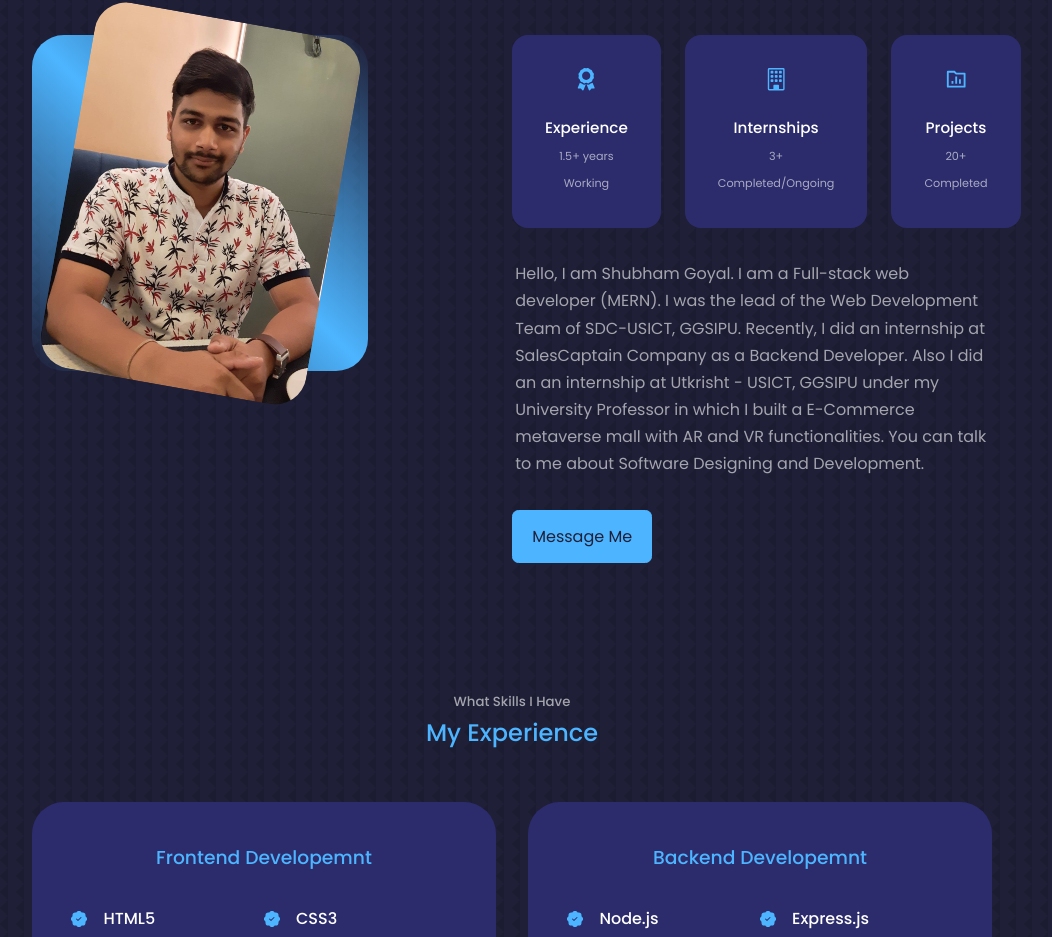
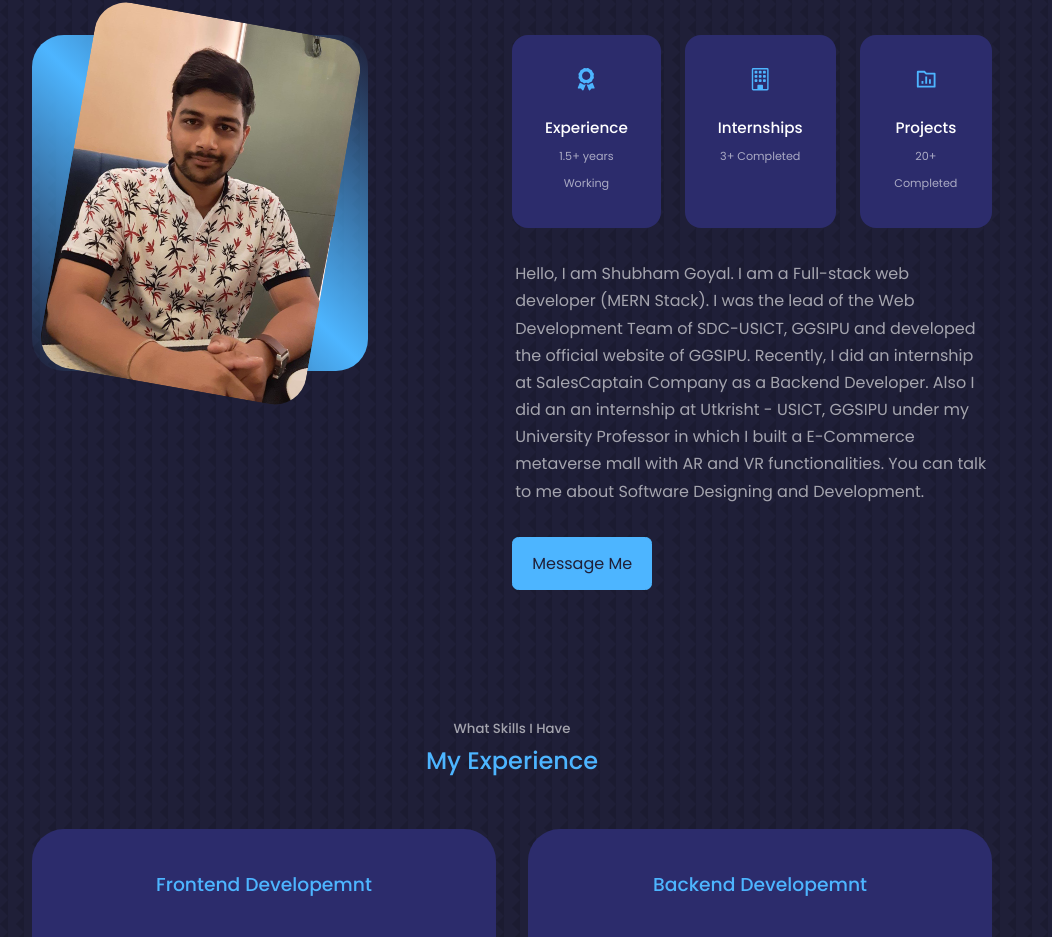
Before and after one commit to ShubhamGoyal7125/Portfolio, a React (Create React App) app: page / in a window 1280 px wide. Shown: the part 1004-1941 px from the top of the page, without its empty margins (128-1180 px from the left). Built offline with nearby package versions, Linux system fonts and the light colour scheme; no server answers; a web font is replaced by a local one.

Commit message:
cv updated and about us updated

```diff
--- a/src/components/about/About.jsx
+++ b/src/components/about/About.jsx
@@ -31,7 +31,7 @@ const About = () => {
             <article className="about__card">
               <BsBuilding className='about__icon' />
               <h5>Internships</h5>
-              <small>3+ Completed/Ongoing</small>
+              <small>3+ Completed</small>
             </article>
 
             <article className="about__card">
@@ -41,8 +41,8 @@ const About = () => {
             </article>
           </div>
 
-          <p>Hello, I am Shubham Goyal. I am a Full-stack web developer (MERN).
-            I was the lead of the Web Development Team of SDC-USICT, GGSIPU.
+          <p>Hello, I am Shubham Goyal. I am a Full-stack web developer (MERN Stack).
+            I was the lead of the Web Development Team of SDC-USICT, GGSIPU and developed the official website of GGSIPU.
             Recently, I did an internship at SalesCaptain Company as a Backend Developer. Also I did an an internship at Utkrisht - USICT, GGSIPU under my University Professor in which I built a E-Commerce metaverse mall with AR and VR functionalities.
             You can talk to me about Software Designing and Development.</p>
           <a href="#contact" className='btn btn-primary'>Message Me</a>
```
Also changed, not shown: 1 other file (tests, documents, lock files or other folders).
